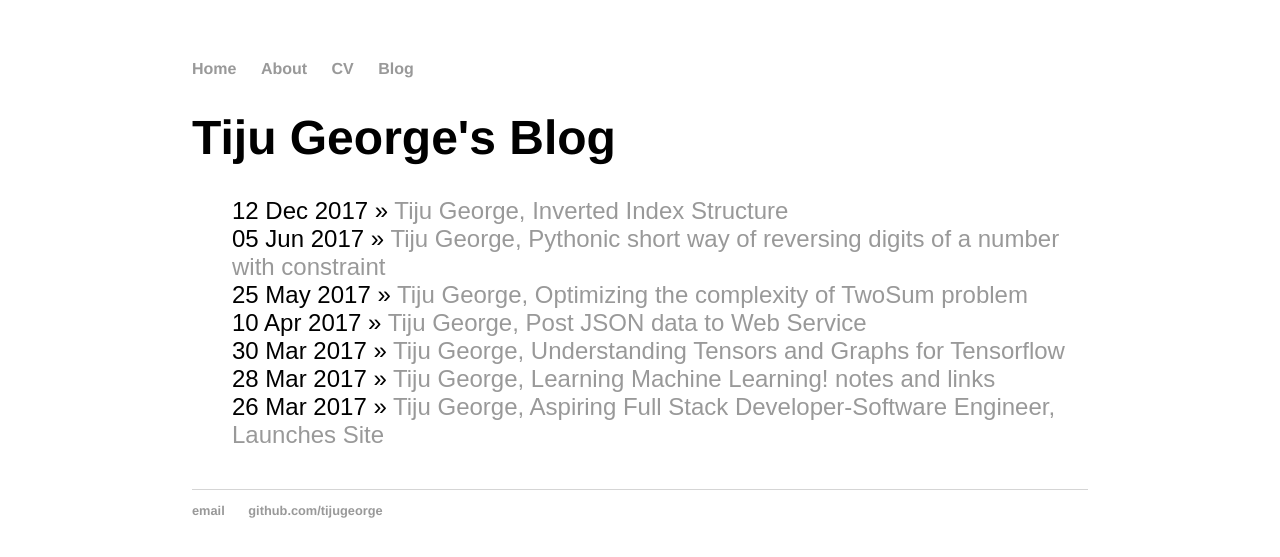
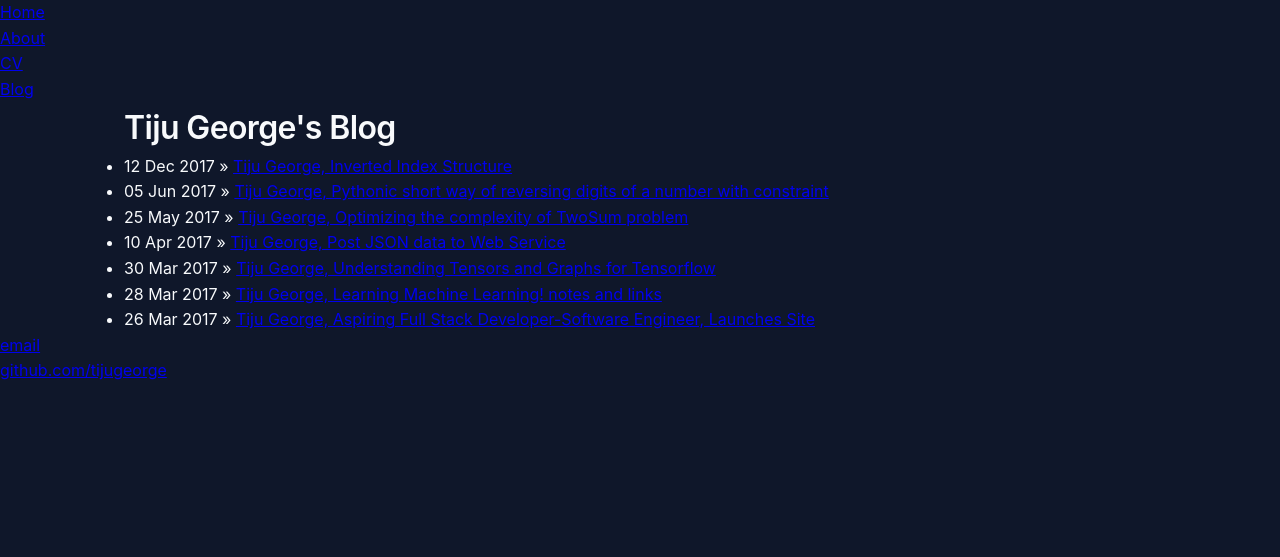
Before and after one commit to tijugeorge/tijugeorge.github.io, a Jekyll site: the page built from blog/index.html, in a window 1280 px wide. Shown: the top 557 px of the page. Built offline with Jekyll 4.4.1, drawn with Linux system fonts in a browser that asks for light colours.

Commit message:
Update main.css

```diff
--- a/css/main.css
+++ b/css/main.css
@@ -1,71 +1,275 @@
+/* Color System & Variables */
+:root {
+  --bg-main: #0f172a;       /* Deep Slate Blue */
+  --bg-alt: #1e293b;        /* Card / Section Background */
+  --bg-card: #1e293b;
+  --text-main: #f8fafc;     /* Bright White */
+  --text-muted: #94a3b8;    /* Muted Slate */
+  --accent: #6366f1;        /* Indigo Accent */
+  --accent-hover: #4f46e5;
+  --border: #334155;        /* Subtle Border */
+  --radius: 8px;
+  --max-width: 1080px;
+}
+
 * {
-    box-sizing: border-box;
+  margin: 0;
+  padding: 0;
+  box-sizing: border-box;
 }
 
 body {
-    margin: 60px auto;
-    width: 70%;
-    font-family: Arial;
-}
-.header {
-    text-align: center;
-    padding: 32px;
+  font-family: 'Inter', -apple-system, BlinkMacSystemFont, sans-serif;
+  background-color: var(--bg-main);
+  color: var(--text-main);
+  line-height: 1.6;
 }
 
-/* Create two equal columns that floats next to each other */
-.column {
-    float: left;
-    width: 25%;
-    padding: 10px;
+.container {
+  max-width: var(--max-width);
+  margin: 0 auto;
+  padding: 0 24px;
 }
 
-.column img {
-    margin-top: 12px;
+/* Typography */
+h1, h2, h3 {
+  color: var(--text-main);
+  font-weight: 600;
+  letter-spacing: -0.02em;
 }
 
-/* Clear floats after the columns */
-.row:after {
-    content: "";
-    display: table;
-    clear: both;
+p {
+  color: var(--text-muted);
 }
 
-nav ul, footer ul {
-    font-family:'Helvetica', 'Arial', 'Sans-Serif';
-    padding: 0px;
-    list-style: none;
-    font-weight: bold;
-}
-nav ul li, footer ul li {
-    display: inline;
-    margin-right: 20px;
-}
-a {
-    text-decoration: none;
-    color: #999;
-}
-a:hover {
-    text-decoration: underline;
-}
-h1 {
-    font-size: 3em;
-    font-family:'Helvetica', 'Arial', 'Sans-Serif';
-}
-p {
-    font-size: 1.5em;
-    line-height: 1.4em;
-    color: #333;
-}
-footer {
-    border-top: 1px solid #d5d5d5;
-    font-size: .8em;
+/* Navbar */
+.navbar {
+  border-bottom: 1px solid var(--border);
+  position: sticky;
+  top: 0;
+  background: rgba(15, 23, 42, 0.85);
+  backdrop-filter: blur(8px);
+  z-index: 100;
+  padding: 16px 0;
 }
 
-ul.posts {
-    margin: 20px auto 40px;
-    font-size: 1.5em;
+.nav-content {
+  display: flex;
+  justify-content: space-between;
+  align-items: center;
 }
 
-ul.posts li {
-    list-style: none;
+.logo {
+  font-size: 1.25rem;
+  font-weight: 700;
+  color: var(--text-main);
+  text-decoration: none;
 }
+
+.logo .dot {
+  color: var(--accent);
+}
+
+.nav-links {
+  display: flex;
+  gap: 24px;
+  align-items: center;
+}
+
+.nav-links a {
+  color: var(--text-muted);
+  text-decoration: none;
+  font-size: 0.95rem;
+  transition: color 0.2s;
+}
+
+.nav-links a:hover {
+  color: var(--text-main);
+}
+
+/* Buttons */
+.btn-primary {
+  background-color: var(--accent);
+  color: #fff !important;
+  padding: 10px 20px;
+  border-radius: var(--radius);
+  text-decoration: none;
+  font-weight: 500;
+  display: inline-block;
+  transition: background 0.2s;
+}
+
+.btn-primary:hover {
+  background-color: var(--accent-hover);
+}
+
+.btn-secondary {
+  border: 1px solid var(--border);
+  color: var(--text-main) !important;
+  padding: 10px 20px;
+  border-radius: var(--radius);
+  text-decoration: none;
+  font-weight: 500;
+  display: inline-block;
+  transition: border-color 0.2s;
+}
+
+.btn-secondary:hover {
+  border-color: var(--accent);
+}
+
+/* Hero Section */
+.hero {
+  padding: 100px 0 80px;
+}
+
+.badge {
+  background: rgba(99, 102, 241, 0.1);
+  color: var(--accent);
+  border: 1px solid rgba(99, 102, 241, 0.2);
+  padding: 6px 14px;
+  border-radius: 20px;
+  font-size: 0.85rem;
+  font-weight: 500;
+}
+
+.hero h1 {
+  font-size: 2.8rem;
+  margin: 20px 0;
+  line-height: 1.2;
+}
+
+.hero-sub {
+  font-size: 1.2rem;
+  max-width: 680px;
+  margin-bottom: 32px;
+}
+
+.hero-cta {
+  display: flex;
+  gap: 16px;
+}
+
+/* Layout Sections */
+.section {
+  padding: 80px 0;
+}
+
+.alt-bg {
+  background-color: var(--bg-alt);
+  border-top: 1px solid var(--border);
+  border-bottom: 1px solid var(--border);
+}
+
+.section-title {
+  font-size: 1.8rem;
+  margin-bottom: 8px;
+}
+
+.section-sub {
+  margin-bottom: 40px;
+}
+
+/* Grids & Cards */
+.grid {
+  display: grid;
+  gap: 24px;
+}
+
+.grid-2 {
+  grid-template-columns: repeat(auto-fit, minmax(320px, 1fr));
+}
+
+.grid-3 {
+  grid-template-columns: repeat(auto-fit, minmax(280px, 1fr));
+}
+
+.card {
+  background-color: var(--bg-main);
+  border: 1px solid var(--border);
+  padding: 24px;
+  border-radius: var(--radius);
+  transition: transform 0.2s, border-color 0.2s;
+}
+
+.card:hover {
+  transform: translateY(-2px);
+  border-color: var(--accent);
+}
+
+.card-featured {
+  background-color: #0f172a;
+}
+
+.card-tag {
+  font-size: 0.75rem;
+  text-transform: uppercase;
+  color: var(--accent);
+  letter-spacing: 0.05em;
+  font-weight: 600;
+}
+
+.card h3 {
+  margin: 12px 0 8px;
+}
+
+.tag-list {
+  display: flex;
+  gap: 8px;
+  list-style: none;
+  margin-top: 20px;
+}
+
+.tag-list li {
+  font-size: 0.8rem;
+  background: var(--border);
+  padding: 4px 10px;
+  border-radius: 4px;
+  color: var(--text-main);
+}
+
+.tech-stack {
+  display: block;
+  margin-top: 16px;
+  font-size: 0.8rem;
+  color: var(--accent);
+}
+
+/* Posts */
+.post-card {
+  background: var(--bg-main);
+  padding: 24px;
+  border-radius: var(--radius);
+  border: 1px solid var(--border);
+}
+
+.post-date {
+  font-size: 0.8rem;
+  color: var(--accent);
+}
+
+.post-card h3 {
+  margin-top: 6px;
+}
+
+/* Footer */
+.footer {
+  padding: 40px 0;
+  border-top: 1px solid var(--border);
+  font-size: 0.9rem;
+}
+
+.footer-content {
+  display: flex;
+  justify-content: space-between;
+}
+
+.footer-links a {
+  color: var(--text-muted);
+  text-decoration: none;
+  margin-left: 16px;
+}
+
+.footer-links a:hover {
+  color: var(--text-main);
+}
```
